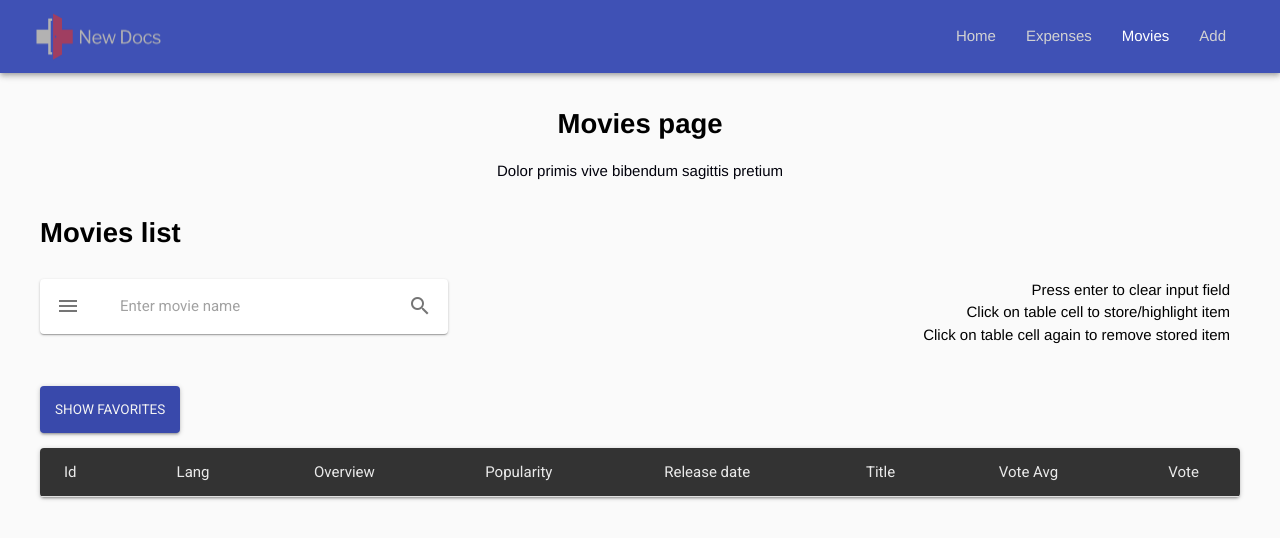
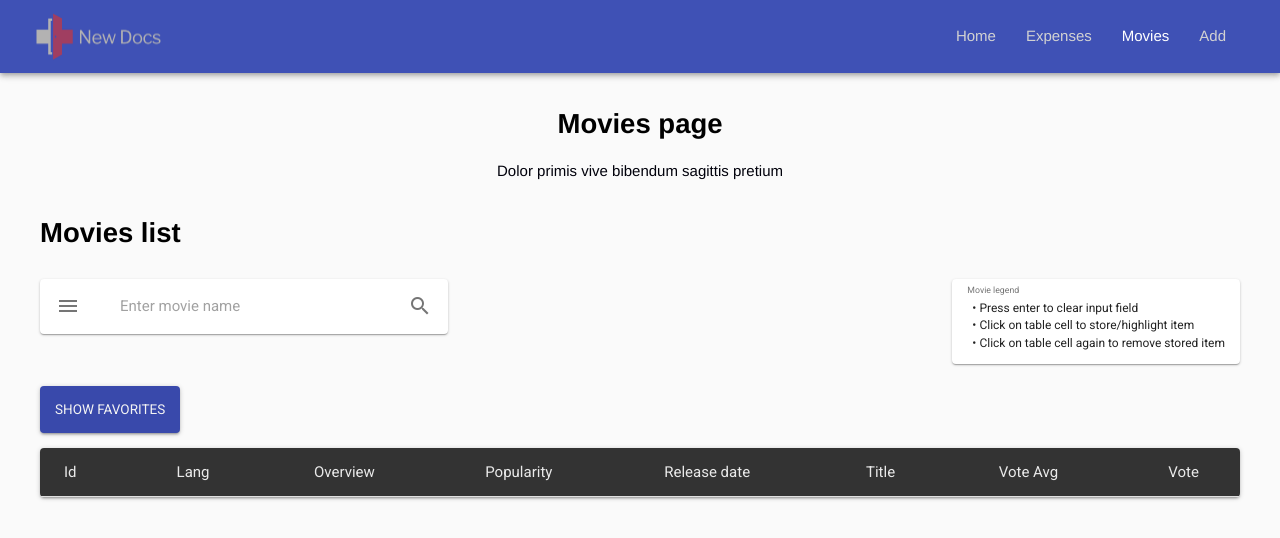
Before and after one commit to stefan22/rjs-redux, a React (Create React App) app: page /movies in a window 1280 px wide. Shown: the top 538 px of the page. Built offline with nearby package versions, Linux system fonts and the light colour scheme.

Commit message:
[movie-info]added info component

```diff
--- a/src/components/table-info.js
+++ b/src/components/table-info.js
@@ -1,17 +1,33 @@
 import React from 'react';
+import PropTypes from 'prop-types';
+import Card from '@material-ui/core/Card';
+import CardActions from '@material-ui/core/CardActions';
+import CardContent from '@material-ui/core/CardContent';
+import Button from '@material-ui/core/Button';
+import Typography from '@material-ui/core/Typography';
 import '../scss/components/movies-table.scss';
 
 
-const TableInfo = (props) => (
-  <div className='table-info'>
-    <ul>
-      <li>Press enter to clear input field</li>
-      <li>Click on table cell to store/highlight item</li>
-      <li>Click on table cell again to remove stored item</li>
-    </ul>
-  </div>
+const TableInfo = (props) => {
+  const bull = <span className='bullet'>•</span>;
+  return (
+    <Card className='table-info'>
+      <CardContent>
+        <Typography color="textSecondary" gutterBottom>
+          Movie legend
+        </Typography>
+        <Typography component="ul">
+          <li>{bull} Press enter to clear input field</li>
+          <li>{bull} Click on table cell to store/highlight item</li>
+          <li>{bull} Click on table cell again to remove stored item</li>
 
-);
+        </Typography>
+      </CardContent>
+    </Card>
+
+  );
+
+};
 
 
 
--- a/src/scss/components/movies-table.scss
+++ b/src/scss/components/movies-table.scss
@@ -11,7 +11,7 @@ tr > td.table-overview {
 
 #movies-table.movies-table thead {
   font-weight: 400;
-  font-size: 1.5rem;
+  font-size: $sm-size;
   text-align: left;
   max-height: 90px;
   background-color: #333333;
@@ -46,13 +46,13 @@ tr.MuiTableRow-root-212,tr.MuiTableRow-root-120 {
 #movies-table.movies-table tr > th {
   color: whitesmoke;
   font-weight: 400;
-  font-size: 1.5rem;
+  font-size: $sm-size;
   text-align: left;
 }
 
 #movies-table.movies-table tr > td {
   font-weight: 400;
-  font-size: 1.5rem;
+  font-size: $sm-size;
   text-align: left;
   max-height: 90px;
   color: #00010b;
@@ -72,20 +72,30 @@ tr.MuiTableRow-root-212,tr.MuiTableRow-root-120 {
   display: flex;
   padding: 7px 0;
   justify-content: space-between;
+
   input {
     padding: 12px 20px;
     margin: 0;
     line-height: 27px;
-    font-size: 1.5rem;
+    font-size: $sm-size;
     width: 100%;
   }
   .table-info {
     padding: 0 10px;
-    ul {
-      list-style: none;
-      margin: 0;
-      text-align: right;
+    @media (max-width:667px) {
+      display: none;
     }
+    div {
+      padding:5px;
+      ul {
+        font-size: $xs-size;
+        list-style: none;
+        margin: 0;
+        text-align: left;
+        padding-left:5px;
+      }
+    }
+
   }
 }
 
```
Also changed, not shown: src/images/screenshots/movie table-highlight.png (added).
